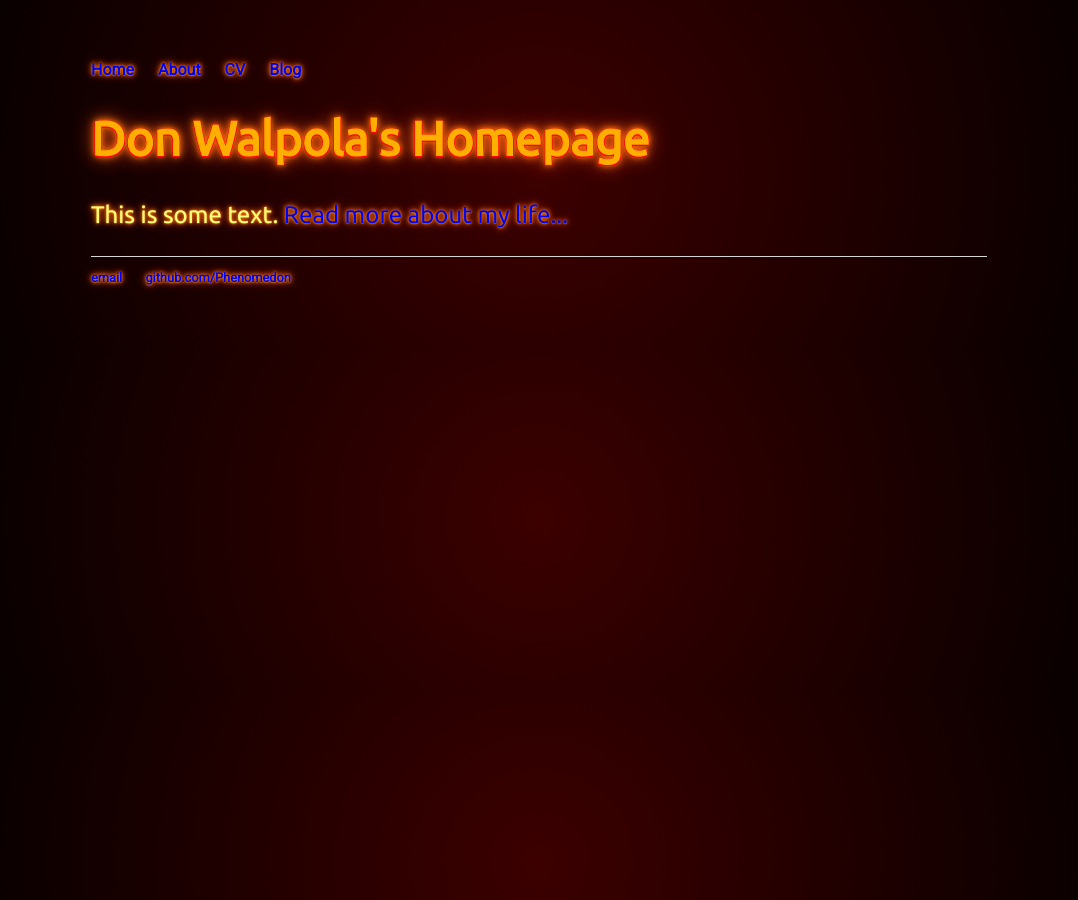
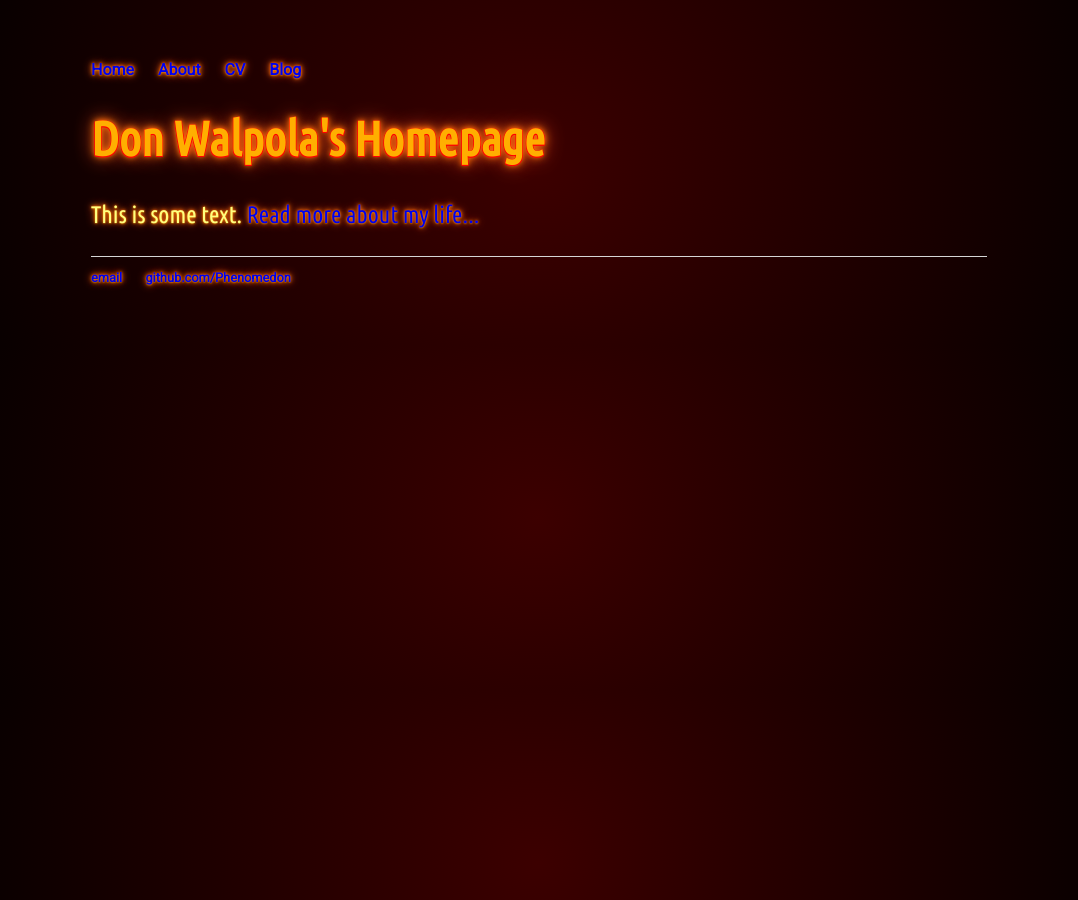
Before and after one commit to Phenomedon/Phenomedon.github.io, a Jekyll site: the page built from index.html, in a window 1280 px wide. Shown: the whole page, without its empty margins (101-1179 px from the left). Built offline with Jekyll 4.4.1, drawn with Linux system fonts in a browser that asks for light colours.

Commit message:
Update main.css

```diff
--- a/css/main.css
+++ b/css/main.css
@@ -1,7 +1,7 @@
 @import url('https://fonts.googleapis.com/css?family=Roboto|Roboto+Condensed|Roboto+Mono|Ubuntu|Ubuntu+Condensed|Ubuntu+Mono&display=swap');
 
 body {
-    font-family: 'Ubuntu', 'Helvetica', 'Sans-Serif';
+    font-family: 'Ubuntu Condensed', 'Helvetica', 'Sans-Serif';
     background-image: radial-gradient(circle, #3c0000, #000000);
     color: #ffff80;
     text-shadow:
```
